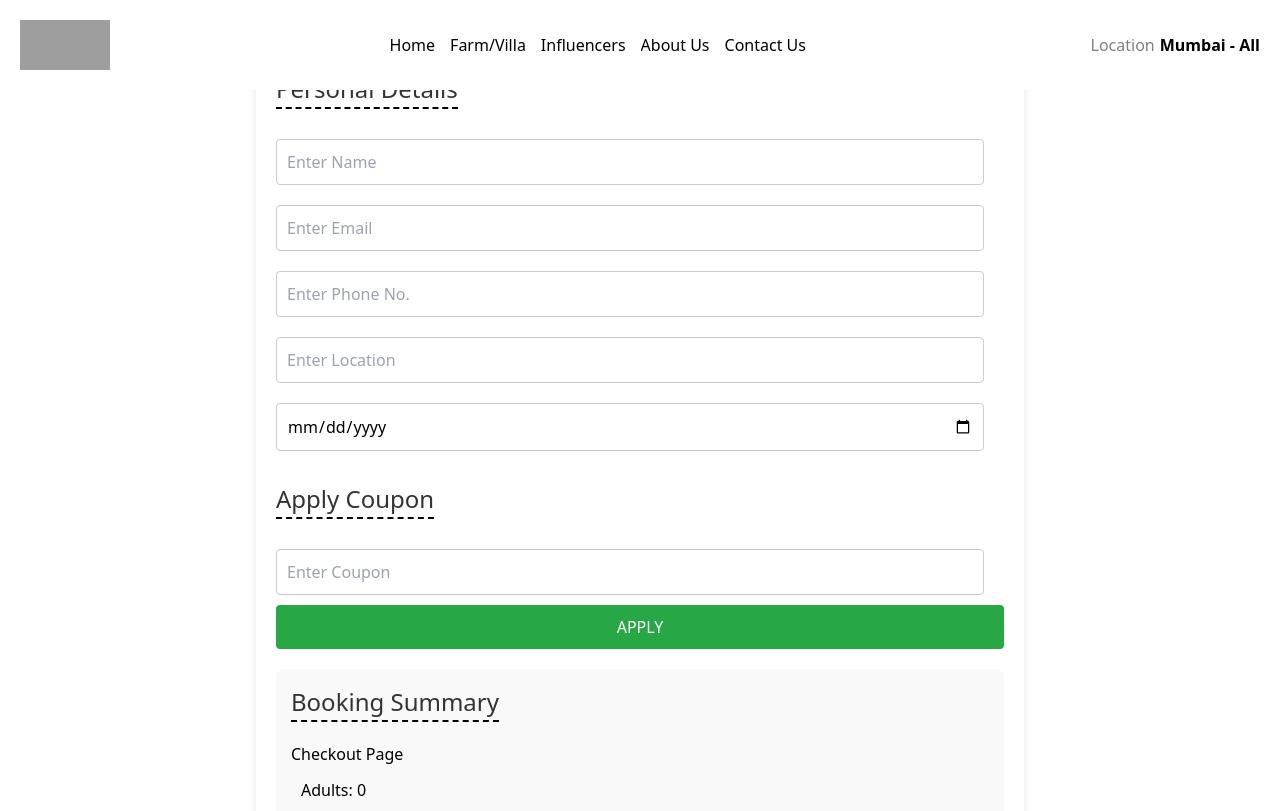
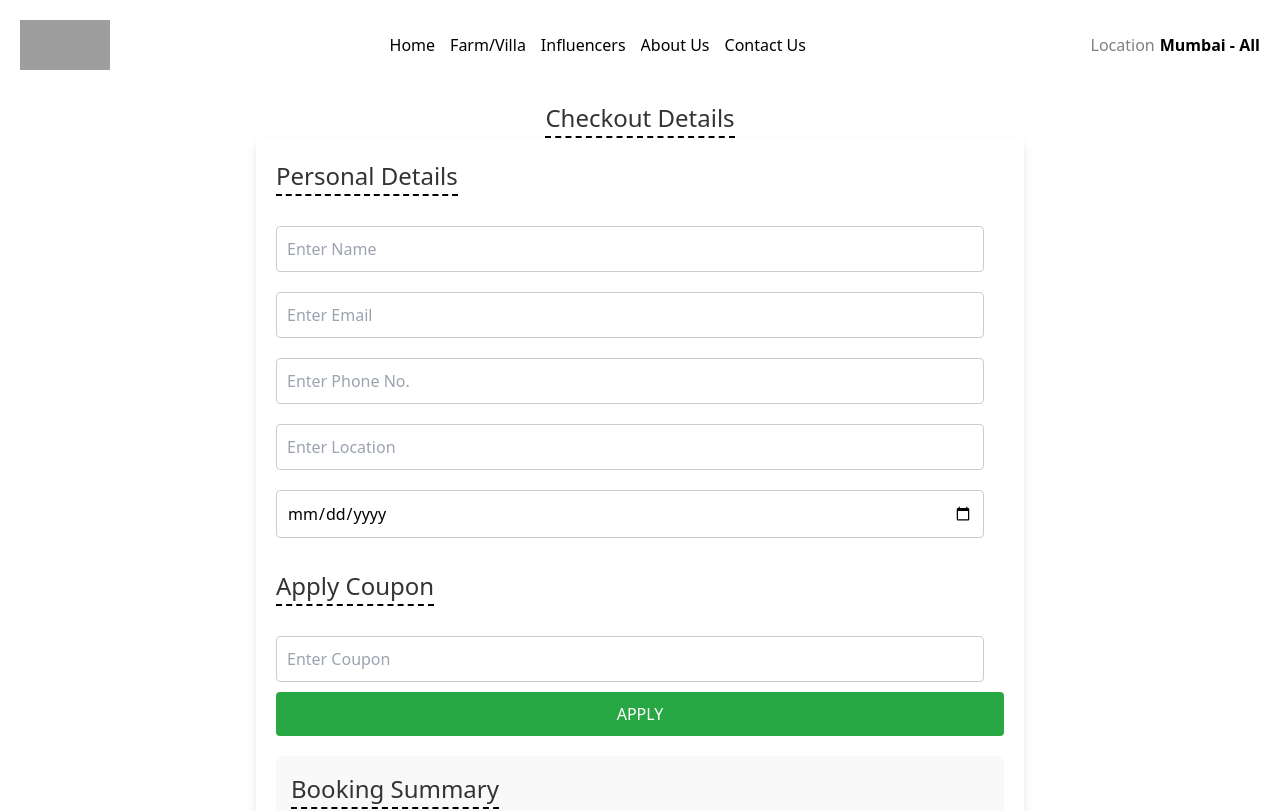
Before and after one commit to Aditya200410/waterpark-booking, a React (Vite) app: page /checkout in a window 1280 px wide. Shown: the top 811 px of the page. Built offline with nearby package versions, Linux system fonts and the light colour scheme; grey boxes are pictures that could not be loaded.

Commit message:
Update index.css

```diff
--- a/src/index.css
+++ b/src/index.css
@@ -682,7 +682,8 @@ h2 {
   flex-direction: column;
 
   width: 100vw;
-  margin-top: 1%;
+  margin-bottom: 100px;
+  margin-top: 100px;
 
 }
 .checkout {
```
